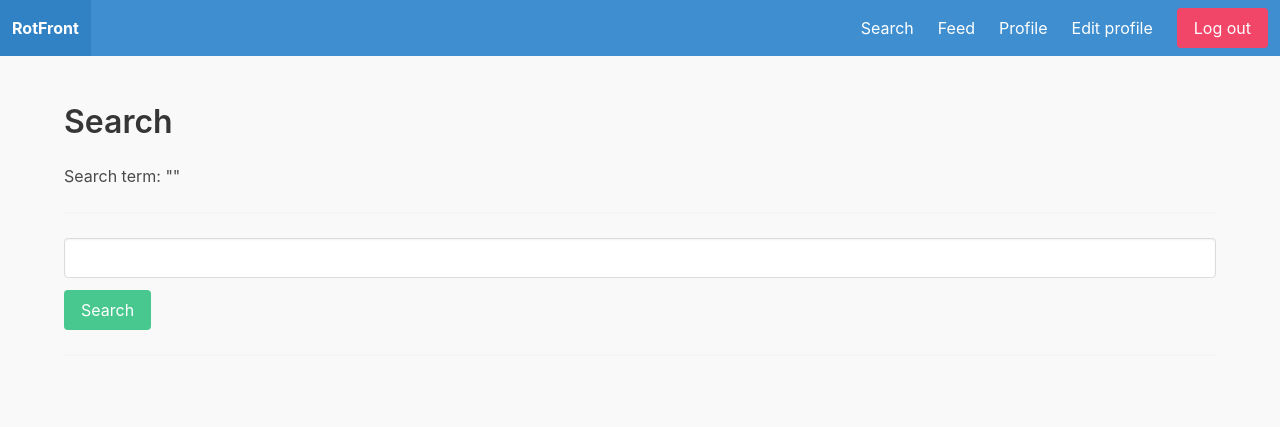
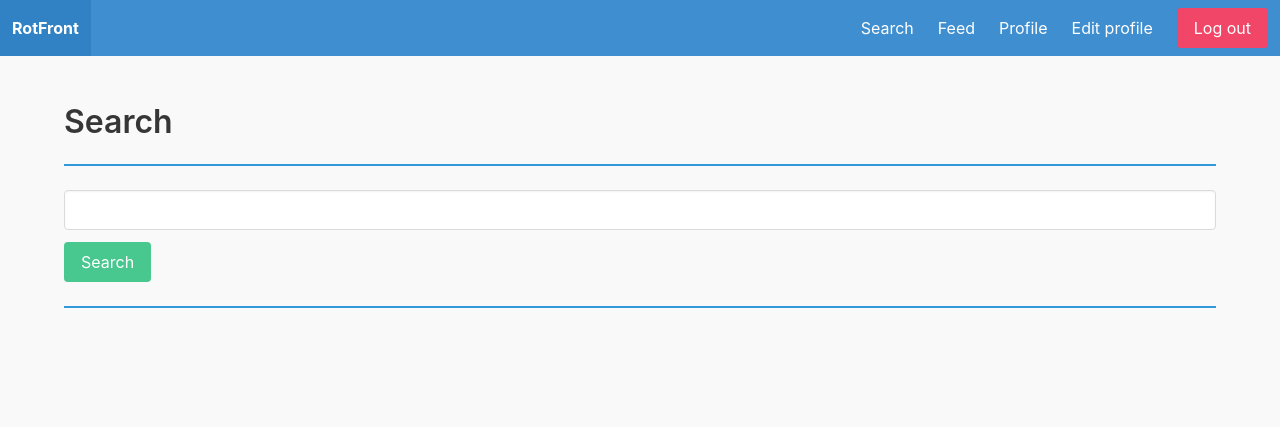
Before and after one commit to Gitem2001/RotFront, a Django app: page /search/ in a window 1280 px wide. Shown: the top 427 px of the page. Run offline with Django 3.2, Linux system fonts and the light colour scheme; a user stored in the database is signed in; parts of the project's set-up code (start-up, migrations or seed data) failed here and were passed over.

Commit message:
bla bla bla

```diff
--- a/RotFront/settings.py
+++ b/RotFront/settings.py
@@ -43,7 +43,6 @@ INSTALLED_APPS = [
     'apps.core',
     'apps.feed',
     'apps.RotFrontprofile',
-
 ]
 
 MIDDLEWARE = [
--- a/apps/RotFrontprofile/templates/RotFrontprofile/RotFrontprofile.html
+++ b/apps/RotFrontprofile/templates/RotFrontprofile/RotFrontprofile.html
@@ -12,16 +12,18 @@
                     </figure>
                 {% endif %}
 
-                <hr>
+                <hr style="background: #3298dc;">
 
                 <P><a href="{% url 'followers' user.username %}">Followers: {{ user.RotFrontprofile.followed_by.count }}</a></P>
                 <p><a href="{% url 'follows' user.username %}">Follows: {{ user.RotFrontprofile.follows.count }}</a></p>
-
+				<br>
+				{% if request.user.is_authenticated %}
 					{% if user != request.user %}
 						{% if request.user.RotFrontprofile in user.RotFrontprofile.followed_by.all %}
 							<a href="{% url 'unfollow_roter' user.username %}" class="button is-danger">Unfollow</a>
 						{% else %}
 							<a href="{% url 'follow_roter' user.username %}" class="button is-success">Follow</a>
+						{% endif %}
 					{% endif %}
 				{% endif %}
             </div>
--- a/apps/RotFrontprofile/templates/RotFrontprofile/edit_profile.html
+++ b/apps/RotFrontprofile/templates/RotFrontprofile/edit_profile.html
@@ -11,14 +11,14 @@
                         <img src="{{ user.RotFrontprofile.avatar.url }}">
                     </figure>
                 {% endif %}
-
-                <hr>
+				<br>
+                <hr style="background: #3298dc;">
 
                 <form method="post" enctype="multipart/form-data" action=".">
                     {% csrf_token %}
 
                     {{ form.as_p }}
-
+					<br>
                     <div class="field">
                         <div class="control">
                             <button class="button is-success">Save changes</button>
--- a/apps/RotFrontprofile/templates/RotFrontprofile/followers.html
+++ b/apps/RotFrontprofile/templates/RotFrontprofile/followers.html
@@ -5,9 +5,10 @@
         <div class="columns">
             <div class="column is-12">
                 <h1 class="title">Followers - {{user.username}}</h1>
-                <p>Num: {{user.RotFrontprofile.followed_by.count}}</p>
+                <p>Followers: {{user.RotFrontprofile.followed_by.count}}</p>
             </div>
         </div>
+		<hr style="background: #3298dc;">
         <div class='columns'>
             <div class="column is-8">
                 {% for roter in user.RotFrontprofile.followed_by.all %}
--- a/apps/RotFrontprofile/templates/RotFrontprofile/follows.html
+++ b/apps/RotFrontprofile/templates/RotFrontprofile/follows.html
@@ -5,9 +5,10 @@
         <div class="columns">
             <div class="column is-12">
                 <h1 class="title">Follows - {{user.username}}</h1>
-                <p>Num: {{user.RotFrontprofile.follows.count}}</p>
+                <p>Follows: {{user.RotFrontprofile.follows.count}}</p>
             </div>
         </div>
+		<hr style="background: #3298dc;">
         <div class='columns'>
             <div class="column is-8">
                 {% for roter in user.RotFrontprofile.follows.all %}
--- a/apps/core/templates/core/base.html
+++ b/apps/core/templates/core/base.html
@@ -1,7 +1,7 @@
 <!DOCTYPE html>
 
 {% load static %}
-<html lang="en">
+<html lang="en" style="background: #F9F9F9;">
 
 <head>
     <meta charset="UTF-8">
--- a/apps/feed/templates/feed/search.html
+++ b/apps/feed/templates/feed/search.html
@@ -8,9 +8,7 @@
             <div class="column is-12">
                 <h1 class="title">Search</h1>
 
-                <p>Search term: "{{ query }}"</p>
-
-                <hr>
+                <hr style="background: #3298dc;">
 
                 <form method="GET" action="{% url 'search' %}">
                     <div class="field">
@@ -24,11 +22,11 @@
                     </div>
                 </form>
 
-                <hr>
+                <hr style="background: #3298dc;">
 
                 <div class="search-results">
                     {% for roter in roters %}
-                        <p><a href="{% url 'RotFrontprofile' roter.username %}">{{ roter.username }}</a></p>
+                        <p style="font-size: 20px;"><a href="{% url 'RotFrontprofile' roter.username %}">{{ roter.username }}</a></p>
                     {% endfor %}
                 </div>
             </div>
--- a/static/css/main.css
+++ b/static/css/main.css
@@ -1,7 +1,3 @@
-body {
-    background: #F9F9F9;
-}
-
 .wrapper-rots {
     margin-top: 30px;
 }
```
Also changed, not shown: apps/core/templates/core/frontpage.html (+7 -1 lines), apps/feed/templates/feed/feed.html (+22 -22 lines), db.sqlite3. Lines whose indentation alone changed are shown as unchanged.
